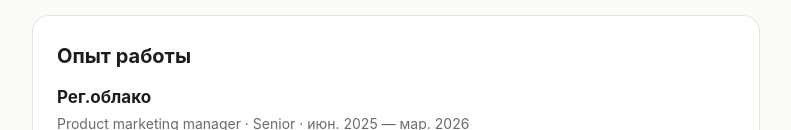
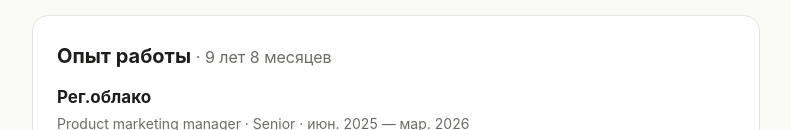
Before and after one commit to Dbelokon-cpu/resume, a plain HTML site: page index.html in a window 1280 px wide. Shown: the part 572-702 px from the top of the page, without its empty margins (244-1035 px from the left). Drawn offline with Linux system fonts and the light colour scheme.

Commit message:
Show total experience next to the heading

```diff
--- a/index.html
+++ b/index.html
@@ -19,6 +19,7 @@ h1{margin:0;font-size:32px;line-height:1.2}
 .meta a{color:var(--accent)}
 section{background:var(--card);border:1px solid var(--line);border-radius:16px;padding:24px;margin-bottom:16px}
 h2{margin:0 0 12px;font-size:20px}
+h2 .years{color:var(--muted);font-weight:400;font-size:16px}
 .stats{display:grid;grid-template-columns:repeat(auto-fit,minmax(150px,1fr));gap:12px;margin:16px 0 0}
 .stat{background:var(--chip);border-radius:12px;padding:12px 14px}
 .stat b{display:block;font-size:24px;line-height:1.2}
@@ -61,7 +62,7 @@ dd{margin:0}
 </section>
 
 <section>
-  <h2>Опыт работы</h2>
+  <h2>Опыт работы <span class="years">· 9 лет 8 месяцев</span></h2>
 
   <div class="job">
     <h3>Рег.облако</h3>
```
